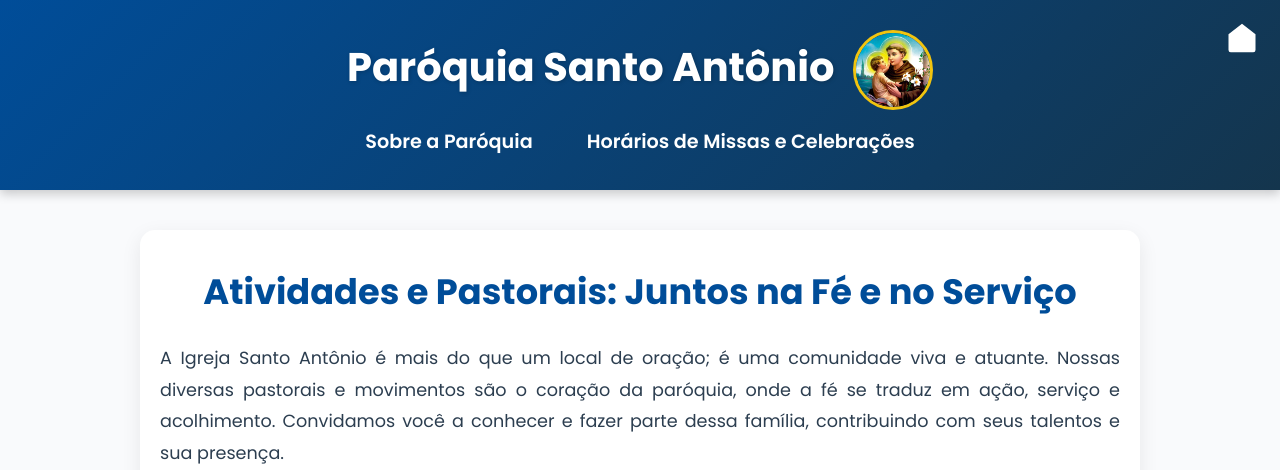
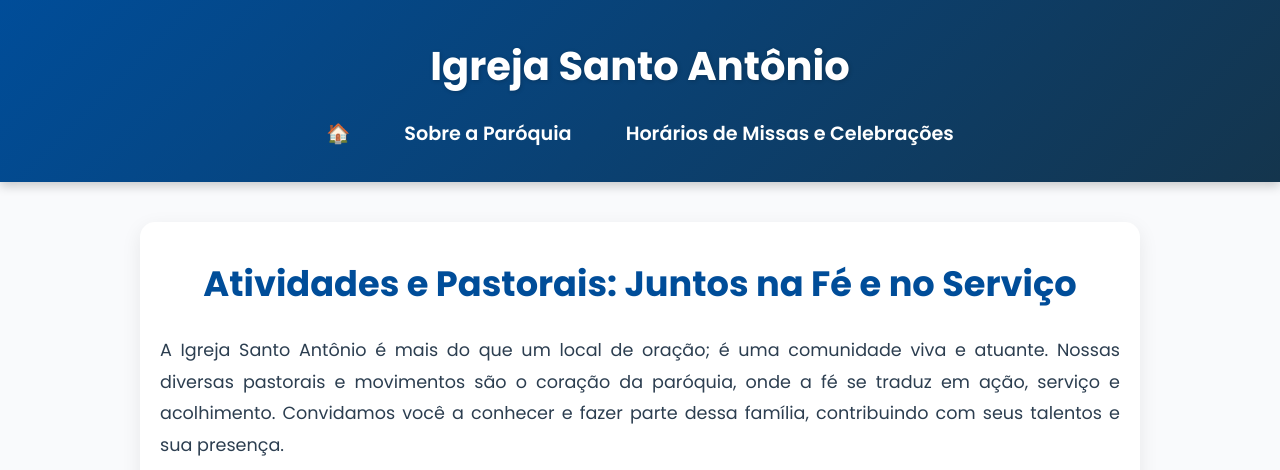
Before and after one commit to miguel08-prol/Sites, a plain HTML site: page Site-Igreja.html/atividades.html in a window 1280 px wide. Shown: the top 470 px of the page. Drawn offline with Linux system fonts and the light colour scheme.

Commit message:
27/08/2025

```diff
--- a/Site-Igreja.html/atividades.css
+++ b/Site-Igreja.html/atividades.css
@@ -184,48 +184,3 @@ body {
     font-size: 1.5rem;
   }
 }
-
-.retrato {
-    width: 80px; /* Ou o tamanho que preferir */
-    height: 80px; /* A altura deve ser igual à largura para um círculo perfeito */
-    border-radius: 50%; /* Transforma a imagem em um círculo */
-    object-fit: cover; /* Garante que a imagem preencha o círculo */
-    border: 3px solid #f1c40f; /* Borda dourada para destacar */
-    margin-left: 10px; /* Espaço entre o texto e a imagem */
-    vertical-align: middle; /* Alinha a imagem verticalmente com o texto */
-}
-
-/* Ajuste para telas menores */
-@media (max-width: 768px) {
-    .retrato {
-        width: 60px;
-        height: 60px;
-    }
-}
-
-/* Botão Home SVG branco */
-.home-icon {
-  display: inline-block;
-  width: 36px;
-  height: 36px;
-  background: none;
-  padding: 0;
-  border: none;
-  position: absolute;
-  top: 20px;
-  right: 20px;
-  transition: transform 0.3s ease, fill 0.3s ease;
-  z-index: 100;
-}
-
-.home-icon svg {
-  width: 100%;
-  height: 100%;
-  fill: #ffffff; /* branco */
-  transition: fill 0.3s ease, transform 0.3s ease;
-}
-
-.home-icon:hover svg {
-  fill: var(--secondary-color); /* dourado no hover */
-  transform: scale(1.1);
-}
--- a/Site-Igreja.html/atividades.html
+++ b/Site-Igreja.html/atividades.html
@@ -9,13 +9,9 @@
 </head>
 <body>
    <header class="cabeçalho">
-    <h1>Paróquia Santo Antônio <img  class="retrato"  src="imagem/santo antonio.png"></h1>
-    <a href="index.html" class="home-icon" aria-label="Página Inicial">
-  <svg xmlns="http://www.w3.org/2000/svg" viewBox="0 0 24 24">
-    <path d="M3 9.5l9-7 9 7v10.5a1.5 1.5 0 0 1-1.5 1.5h-15A1.5 1.5 0 0 1 3 20V9.5zM9 21v-6h6v6" />
-  </svg>
-</a>
+    <h1>Igreja Santo Antônio</h1>
     <ul class="lista">
+        <li><a href="index.html" class="home-icon" title="Página Principal">🏠</a></li>
         <li><a href="sobre.html">Sobre a Paróquia</a></li>
         <li><a href="#">Horários de Missas e Celebrações</a></li>
     </ul>
--- a/Site-Igreja.html/index.css
+++ b/Site-Igreja.html/index.css
@@ -219,21 +219,3 @@ h3::after {
         grid-template-columns: 1fr;
     }
 }
-
-.retrato {
-    width: 80px; /* Ou o tamanho que preferir */
-    height: 80px; /* A altura deve ser igual à largura para um círculo perfeito */
-    border-radius: 50%; /* Transforma a imagem em um círculo */
-    object-fit: cover; /* Garante que a imagem preencha o círculo */
-    border: 3px solid #f1c40f; /* Borda dourada para destacar */
-    margin-left: 10px; /* Espaço entre o texto e a imagem */
-    vertical-align: middle; /* Alinha a imagem verticalmente com o texto */
-}
-
-/* Ajuste para telas menores */
-@media (max-width: 768px) {
-    .retrato {
-        width: 60px;
-        height: 60px;
-    }
-}
--- a/Site-Igreja.html/sobre.css
+++ b/Site-Igreja.html/sobre.css
@@ -1,7 +1,5 @@
-/* Importação da fonte */
 @import url('https://fonts.googleapis.com/css2?family=Poppins:wght@400;600;700&display=swap');
 
-/* Variáveis de Cores e Estilos */
 :root {
     --primary-color: #215173;
     --secondary-color: #f9cc00;
@@ -11,14 +9,12 @@
     --hover-glow: 0 0 15px rgba(249, 204, 0, 0.5);
 }
 
-/* Reset Básico */
 * {
     margin: 0;
     padding: 0;
     box-sizing: border-box;
 }
 
-/* Estilos do Corpo da Página */
 body {
     font-family: 'Poppins', sans-serif;
     background-color: var(--bg-color);
@@ -27,20 +23,19 @@ body {
     padding-bottom: 60px;
 }
 
-/* Estilos do Cabeçalho e Navegação */
+/* Cabeçalho */
 .cabeçalho {
     background: linear-gradient(135deg, var(--primary-color), #14354d);
     color: white;
     padding: 30px 20px;
     text-align: center;
-    box-shadow: 0 4px 10px rgba(0, 0, 0, 0.2);
-    position: relative;
+    box-shadow: 0 4px 10px rgba(0,0,0,0.2);
 }
 
 .cabeçalho h1 {
     font-size: 2.5rem;
     margin-bottom: 10px;
-    text-shadow: 1px 1px 4px rgba(0, 0, 0, 0.2);
+    text-shadow: 1px 1px 4px rgba(0,0,0,0.2);
 }
 
 .lista {
@@ -65,7 +60,7 @@ body {
     background: rgba(255, 255, 255, 0.2);
 }
 
-/* Estilos da Seção Principal (Corpo) */
+/* Corpo */
 .corpo {
     max-width: 900px;
     margin: 40px auto;
@@ -109,7 +104,7 @@ body {
     height: auto;
     margin: 30px auto;
     border-radius: 15px;
-    box-shadow: 0 10px 25px rgba(0, 0, 0, 0.15);
+    box-shadow: 0 10px 25px rgba(0,0,0,0.15);
     border: 5px solid var(--secondary-color);
     transition: transform 0.4s ease;
 }
@@ -119,43 +114,7 @@ body {
     box-shadow: var(--hover-glow);
 }
 
-.home-icon {
-    position: absolute;
-    top: 20px;
-    right: 20px;
-    background: none;   /* tira o fundo */
-    padding: 0;         /* sem espaçamento extra */
-    border: none;       /* sem borda */
-    transition: transform 0.3s ease;
-}
-
-.home-icon svg {
-    width: 32px;
-    height: 32px;
-    fill: #fff;   /* cor branca padrão */
-    transition: fill 0.3s ease, transform 0.3s ease;
-}
-
-.home-icon:hover {
-    transform: scale(1.1); /* zoom leve no hover */
-}
-
-.home-icon:hover svg {
-    fill: var(--secondary-color); /* muda pra dourado no hover */
-}
-
-/* Estilo do Retrato no Título */
-.retrato {
-    width: 80px;
-    height: 80px;
-    border-radius: 50%;
-    object-fit: cover;
-    border: 3px solid #f1c40f;
-    margin-left: 10px;
-    vertical-align: middle;
-}
-
-/* Animações e Media Queries */
+/* Animação */
 @keyframes fadeIn {
     from {
         opacity: 0;
@@ -167,7 +126,7 @@ body {
     }
 }
 
-/* Responsividade para Telas Menores */
+/* Responsivo */
 @media (max-width: 768px) {
     .cabeçalho h1 {
         font-size: 2rem;
@@ -189,19 +148,4 @@ body {
     .corpo p {
         font-size: 1rem;
     }
-
-    .home-icon {
-        top: 15px;
-        right: 15px;
-    }
-
-    .home-icon svg {
-        width: 25px;
-        height: 25px;
-    }
-
-    .retrato {
-        width: 60px;
-        height: 60px;
-    }
 }
```
Also changed, not shown: Site-Igreja.html/index.html (+2 -2 lines), Site-Igreja.html/sobre.html (+2 -8 lines).
